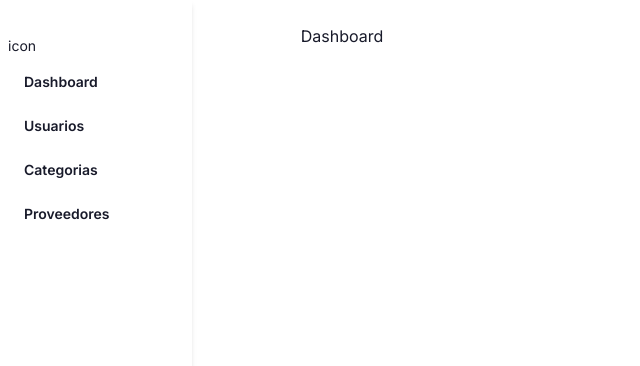
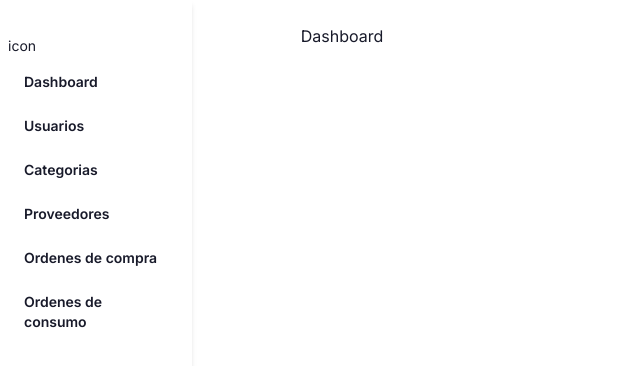
Before and after one commit to gusaln/stockbrain, a Next.js app: page / in a window 1280 px wide. Shown: the top 366 px of the page, without its empty margins (0-640 px from the left). Built offline with nearby package versions, Linux system fonts and the light colour scheme.

Commit message:
feature: agregar rutas al layout

```diff
--- a/src/app/layout.tsx
+++ b/src/app/layout.tsx
@@ -28,6 +28,15 @@ const rutas = [
         text: "Proveedores",
         href: "/proveedores",
     },
+    {
+        text: "Ordenes de compra",
+        href: "/ordenes/compra",
+    },
+    {
+        text: "Ordenes de consumo",
+        href: "/ordenes/consumo",
+    },
+
 ];
 
 function Navbar() {
```
